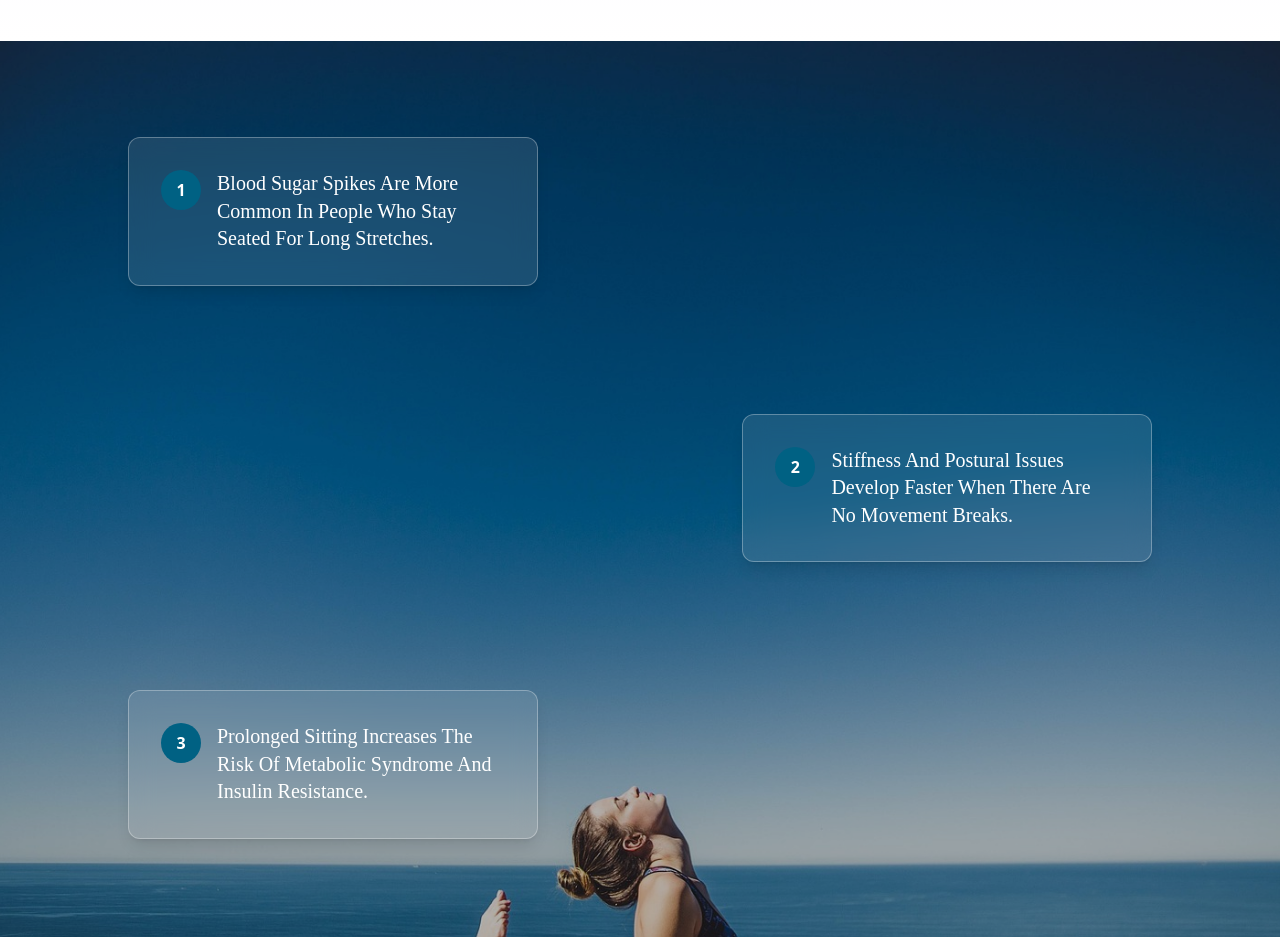
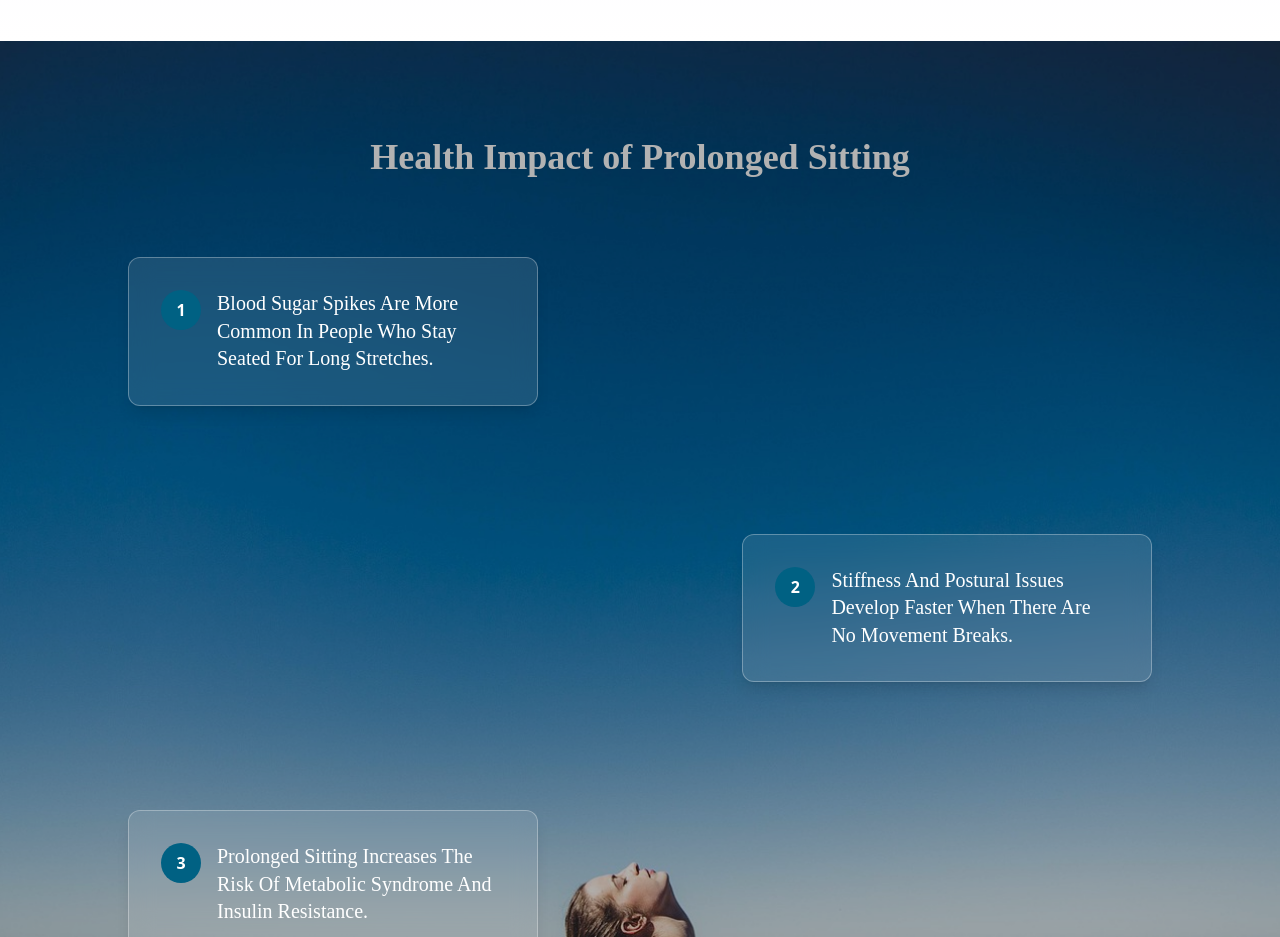
Before and after one commit to Dishon11/mycorerise-website, a React (Vite) app: page / in a window 1280 px wide. Shown: the part 3720-4657 px from the top of the page. Built offline with nearby package versions, Linux system fonts and the light colour scheme.

Commit message:
added title

```diff
--- a/src/components/Flowchart.jsx
+++ b/src/components/Flowchart.jsx
@@ -27,6 +27,11 @@ export default function FlowchartSection() {
         backgroundImage: "url('/images/women.jpg')", // background photo
       }}
     >
+      <div className="flex w-full h-fit justify-center text-white pb-20">
+        <h1 className="font-bold text-2xl sm:text-3xl md:text-4xl font-[Poppins]">
+          Health Impact of Prolonged Sitting
+        </h1>
+      </div>
       {/* Overlay for contrast */}
       {/* absolute inset-0: covers the whole section
           bg-black/30: semi-transparent black overlay
@@ -69,7 +74,11 @@ export default function FlowchartSection() {
               // - flex items-start gap-3: number + text side by side
               // - conditional classes: left vs right alignment
               className={`w-full sm:w-[80%] md:w-[40%] backdrop-blur-md rounded-xl p-4 sm:p-6 md:p-8 text-white shadow-lg border border-white/30 flex items-start gap-3 sm:gap-4
-                ${idx % 2 === 0 ? "self-start text-left bg-white/10" : "self-start ml-auto text-left bg-white/10"}`}
+                ${
+                  idx % 2 === 0
+                    ? "self-start text-left bg-white/10"
+                    : "self-start ml-auto text-left bg-white/10"
+                }`}
             >
               {/* Number badge */}
               {/* flex-shrink-0: prevents shrinking
```
